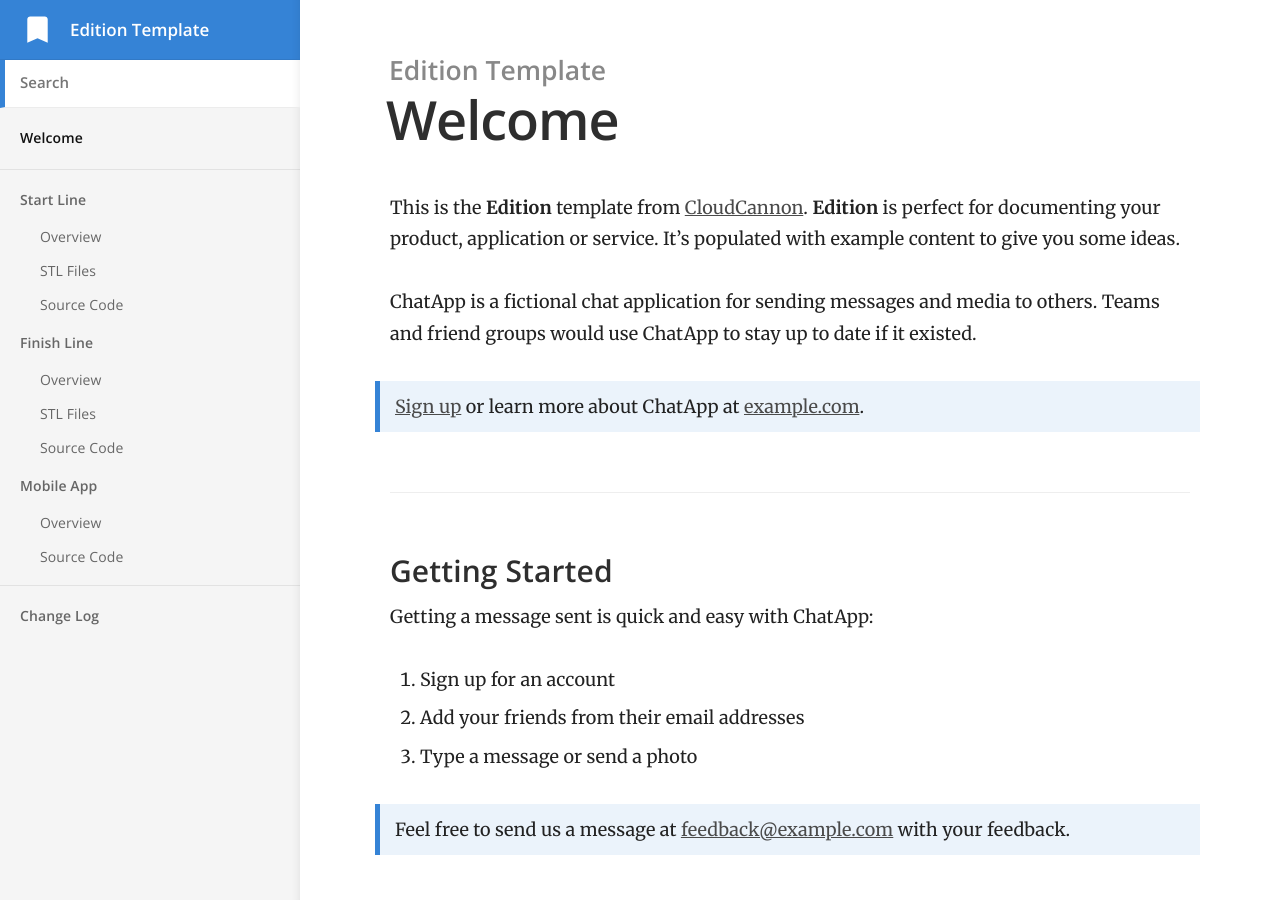
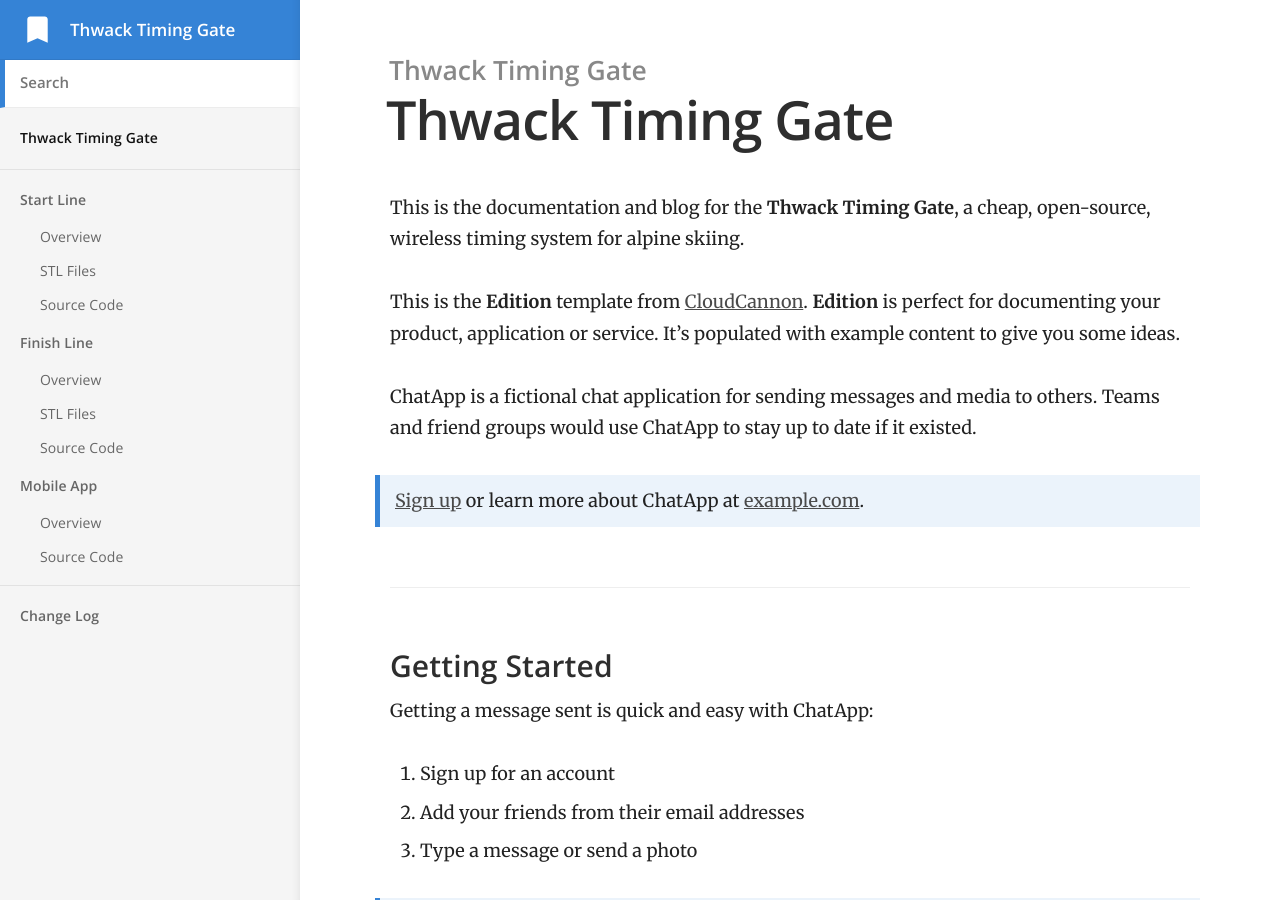
Before and after one commit to P-bibs/ThwackTimingSystems.github.io, a Jekyll site: the page built from index.md, in a window 1280 px wide and 900 px high. Built offline with Jekyll 4.4.1, drawn with Linux system fonts in a browser that asks for light colours.

```diff
--- a/_config.yml
+++ b/_config.yml
@@ -1,10 +1,10 @@
 # ----
 # Site
 
-title: Edition Template
-url: "https://long-pig.cloudvent.net"
+title: Thwack Timing Gate
+url: "https://thwacktiminggate.com"
 baseurl:
-google_analytics_key:
+google_analytics_key: UA-131361578-1
 show_full_navigation: true
 
 # Values for the jekyll-seo-tag gem (https://github.com/jekyll/jekyll-seo-tag)
--- a/index.md
+++ b/index.md
@@ -1,6 +1,9 @@
 ---
-title: Welcome
+title: Thwack Timing Gate
 ---
+
+This is the documentation and blog for the **Thwack Timing Gate**, a cheap, open-source, wireless timing system for alpine skiing.
+
 
 This is the **Edition** template from [CloudCannon](http://cloudcannon.com/).
 **Edition** is perfect for documenting your product, application or service.
```
